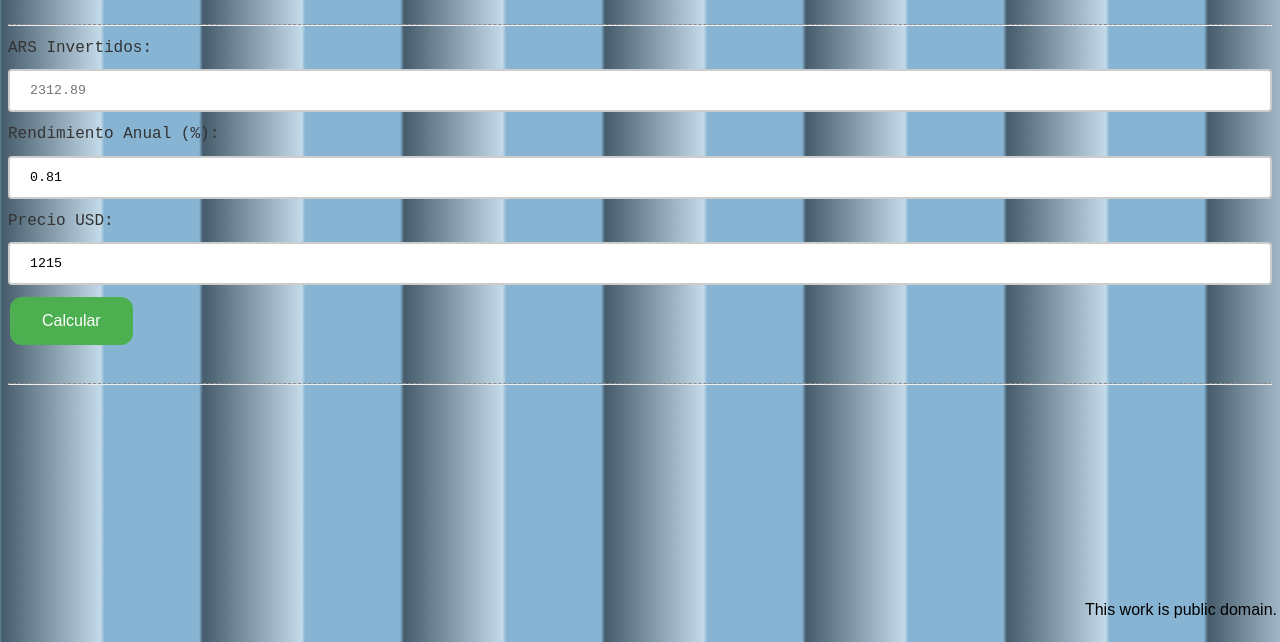
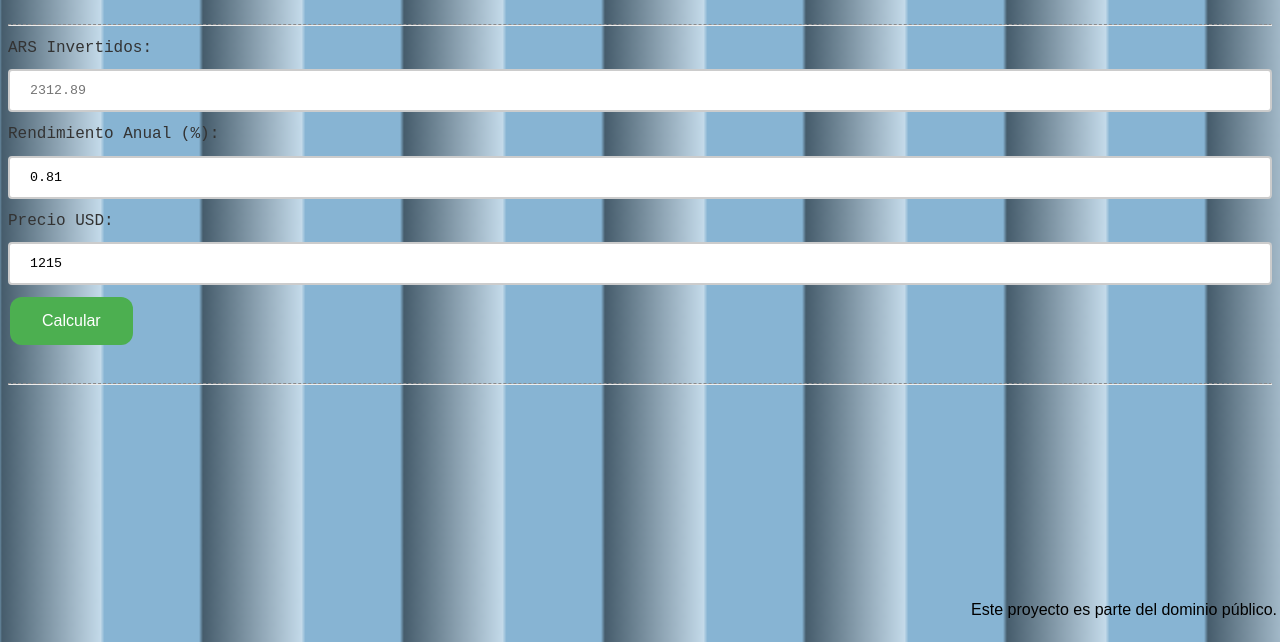
Before and after one commit to pyoneerC/intereses-mercado-pago, a plain HTML site: page index.html in a window 1280 px wide. Shown: the part 158-800 px from the top of the page. Drawn offline with Linux system fonts and the light colour scheme.

Commit message:
(fix)license
public domain notice

```diff
--- a/index.html
+++ b/index.html
@@ -101,8 +101,7 @@
     <div id="result"></div>
 
     <footer class="footer">
-      <!-- Public Domain Notice -->
-      <p class="copy"> This work is public domain.</p>
+      <p class="copy"> Este proyecto es parte del dominio público.</p>
     </footer>
 
     <script>
```
